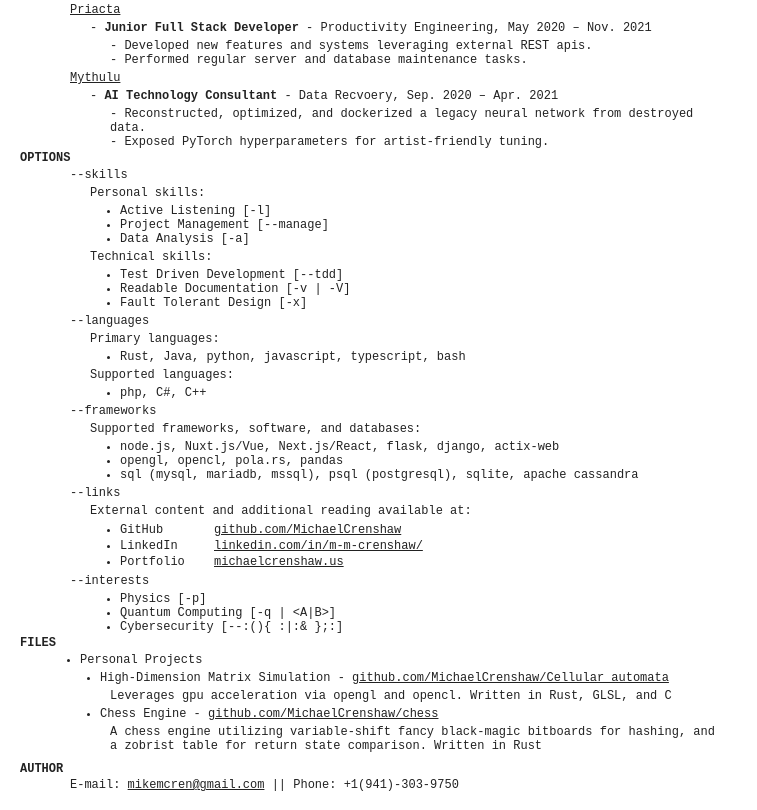
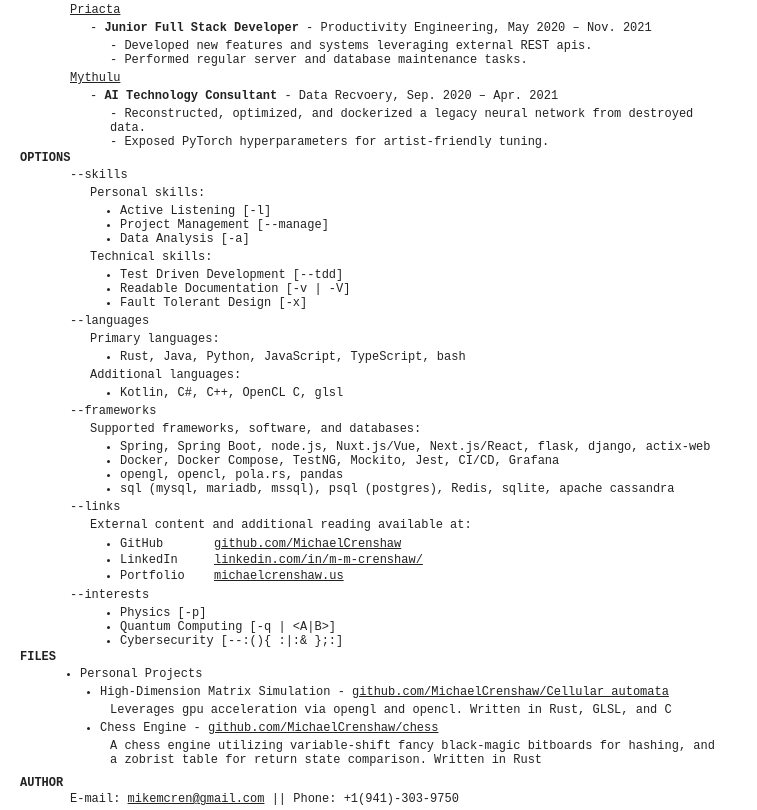
Before and after one commit to MichaelCrenshaw/MichaelCrenshaw.github.io, a plain HTML site: page index.html in a window 1280 px wide. Shown: the part 641-1451 px from the top of the page, without its empty margins (0-757 px from the left). Drawn offline with Linux system fonts and the light colour scheme.

Commit message:
Update for 2025 Q3

```diff
--- a/index.html
+++ b/index.html
@@ -219,13 +219,13 @@
     Primary languages:
 </p>
 <p class="triplesubtext">
-    <span class="list-item">Rust, Java, python, javascript, typescript, bash<br></span>
+    <span class="list-item">Rust, Java, Python, JavaScript, TypeScript, bash<br></span>
 </p>
 <p class="doublesubtext">
-    Supported languages:
+    Additional languages:
 </p>
 <p class="triplesubtext">
-    <span class="list-item">php, C#, C++<br></span>
+    <span class="list-item">Kotlin, C#, C++, OpenCL C, glsl<br></span>
 </p>
 <p class="subtext">
     --frameworks
@@ -234,9 +234,10 @@
     Supported frameworks, software, and databases:
 </p>
 <p class="triplesubtext">
-    <span class="list-item">node.js, Nuxt.js/Vue, Next.js/React, flask, django, actix-web<br></span>
+    <span class="list-item">Spring, Spring Boot, node.js, Nuxt.js/Vue, Next.js/React, flask, django, actix-web<br></span>
+    <span class="list-item">Docker, Docker Compose, TestNG, Mockito, Jest, CI/CD, Grafana<br></span>
     <span class="list-item">opengl, opencl, pola.rs, pandas<br></span>
-    <span class="list-item">sql (mysql, mariadb, mssql), psql (postgresql), sqlite, apache cassandra<br></span>
+    <span class="list-item">sql (mysql, mariadb, mssql), psql (postgres), Redis, sqlite, apache cassandra<br></span>
 </p>
 <p class="subtext">
     --links
```
